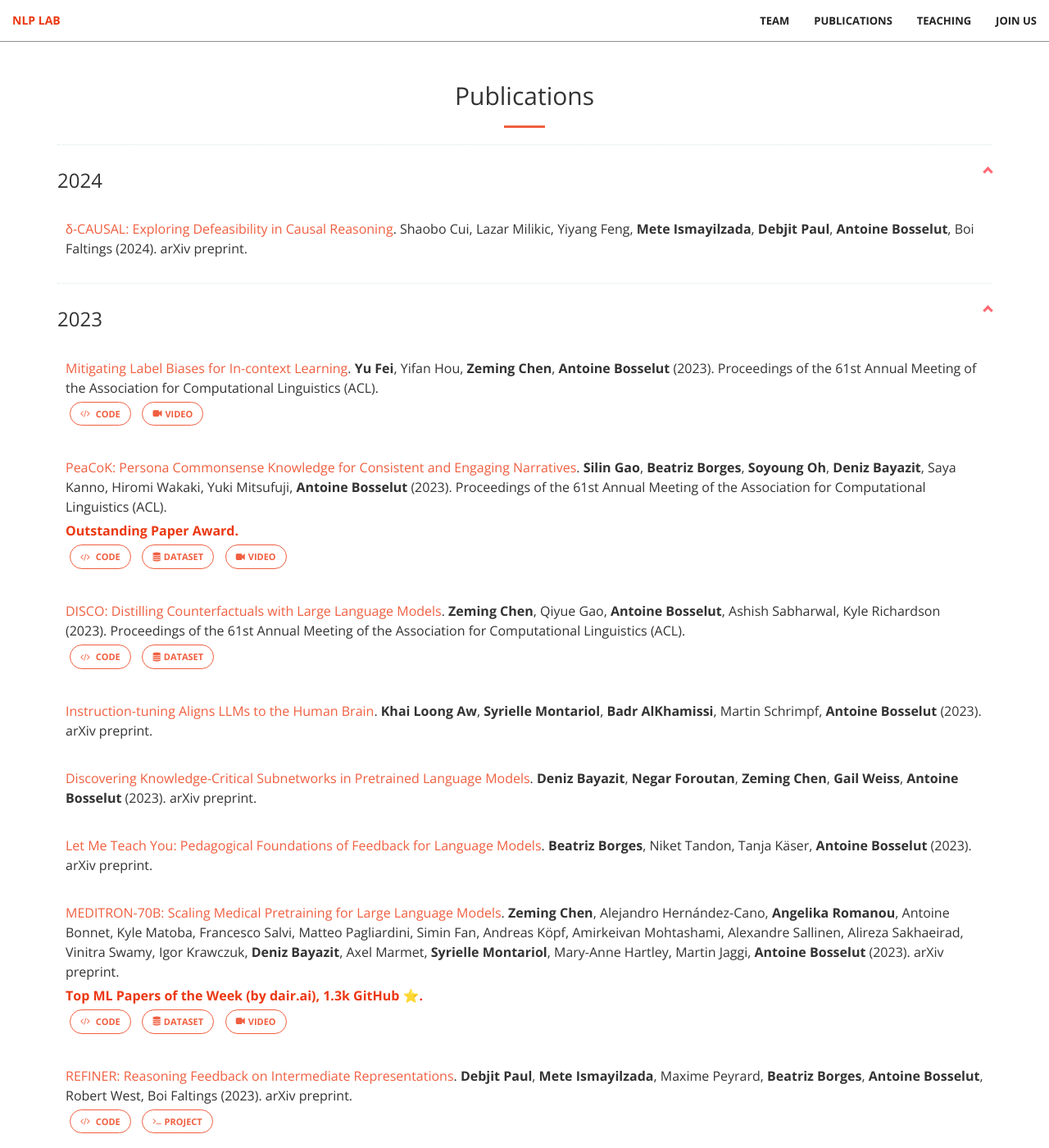
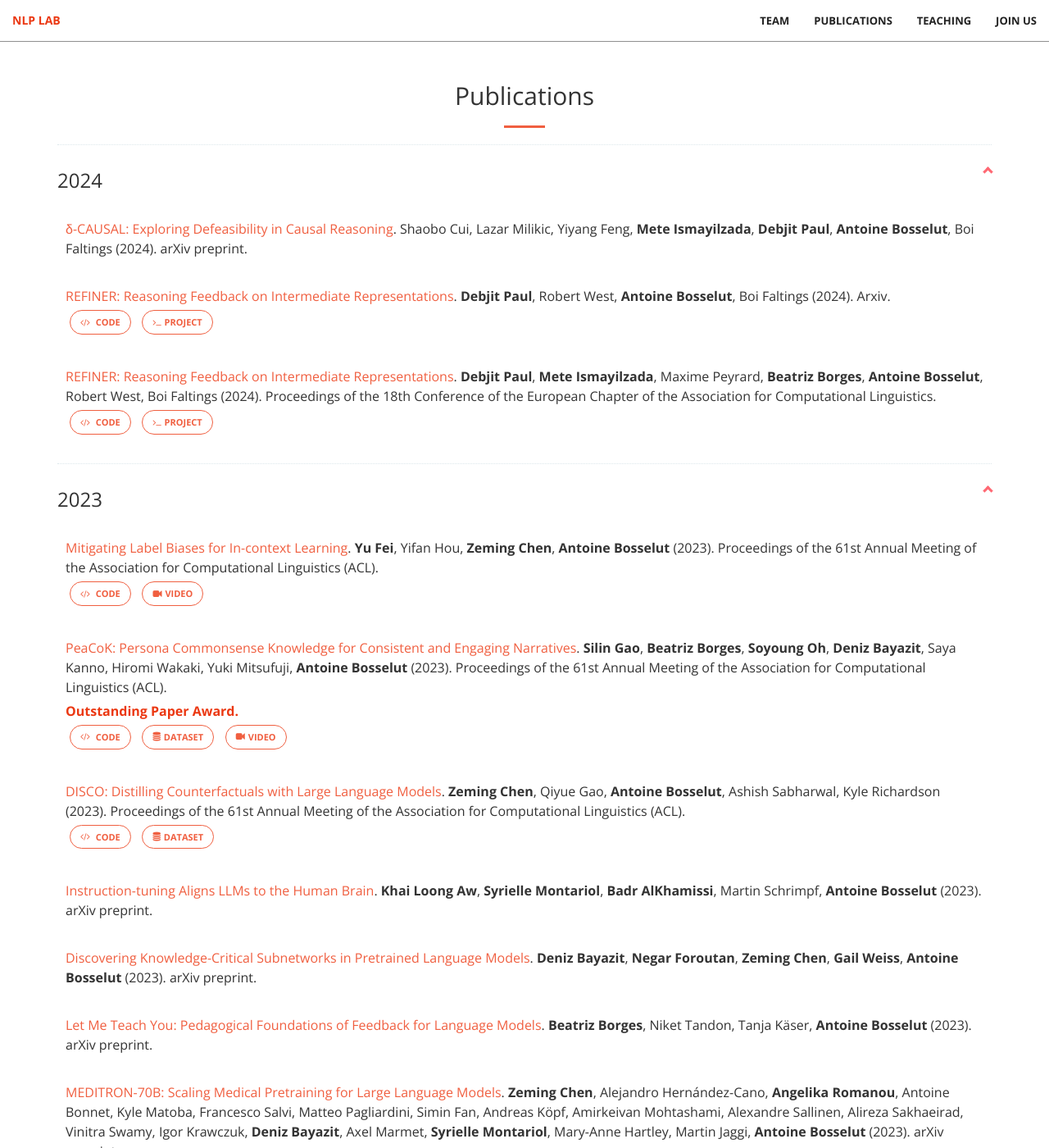
Before and after one commit to epfl-nlp/epfl-nlp.github.io, a Jekyll site: the page built from publications.html, in a window 1280 px wide and 1400 px high. Shown: the whole window at 82% size. Built offline with Jekyll 4.4.1, drawn with Linux system fonts in a browser that asks for light colours.

Commit message:
updated refiner, personal details and added making reasoning matter paper

```diff
--- /dev/null
+++ b/_data/publications/paul-2024-arxiv.yml
@@ -0,0 +1,18 @@
+- title: "REFINER: Reasoning Feedback on Intermediate Representations"
+  authors:
+    -
+      name: Debjit Paul
+      nlp-lab: true
+    -
+      name: Robert West
+    -
+      name: Antoine Bosselut
+      nlp-lab: true
+    -
+      name: Boi Faltings
+
+  year: 2024
+  journal: Arxiv
+  link: https://arxiv.org/abs/2402.13950
+  code: https://github.com/debjitpaul/causal_CoT
+  project: https://debjitpaul.github.io/reasoningmatter/
--- a/_data/publications/paul-2023-arxiv.yml
+++ b/_data/publications/paul-2024-eacl.yml
@@ -19,8 +19,8 @@
     -
       name: Boi Faltings
 
-  year: 2023
-  journal: arXiv preprint
+  year: 2024
+  journal: Proceedings of the 18th Conference of the European Chapter of the Association for Computational Linguistics
   link: https://arxiv.org/abs/2304.01904
   code: https://github.com/debjitpaul/refiner
   project: https://debjitpaul.github.io/refiner/
```
Also changed, not shown: _data/team.yml (+5 -5 lines).
